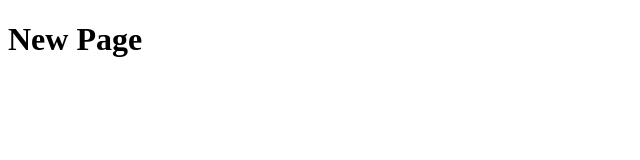
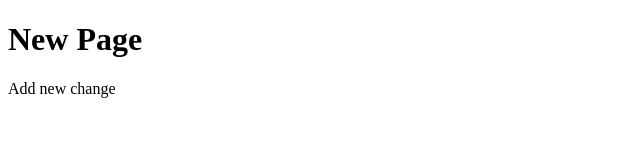
Before and after one commit to nuggettempura/git-github-101, a plain HTML site: page index.html in a window 1280 px wide. Shown: the whole page, without its empty margins (0-640 px from the left). Drawn offline with Linux system fonts and the light colour scheme.

Commit message:
Update index.html

```diff
--- a/index.html
+++ b/index.html
@@ -8,5 +8,7 @@
 </head>
 <body>
     <h1>New Page</h1>
+
+    <p>Add new change</p>
 </body>
 </html>
```
